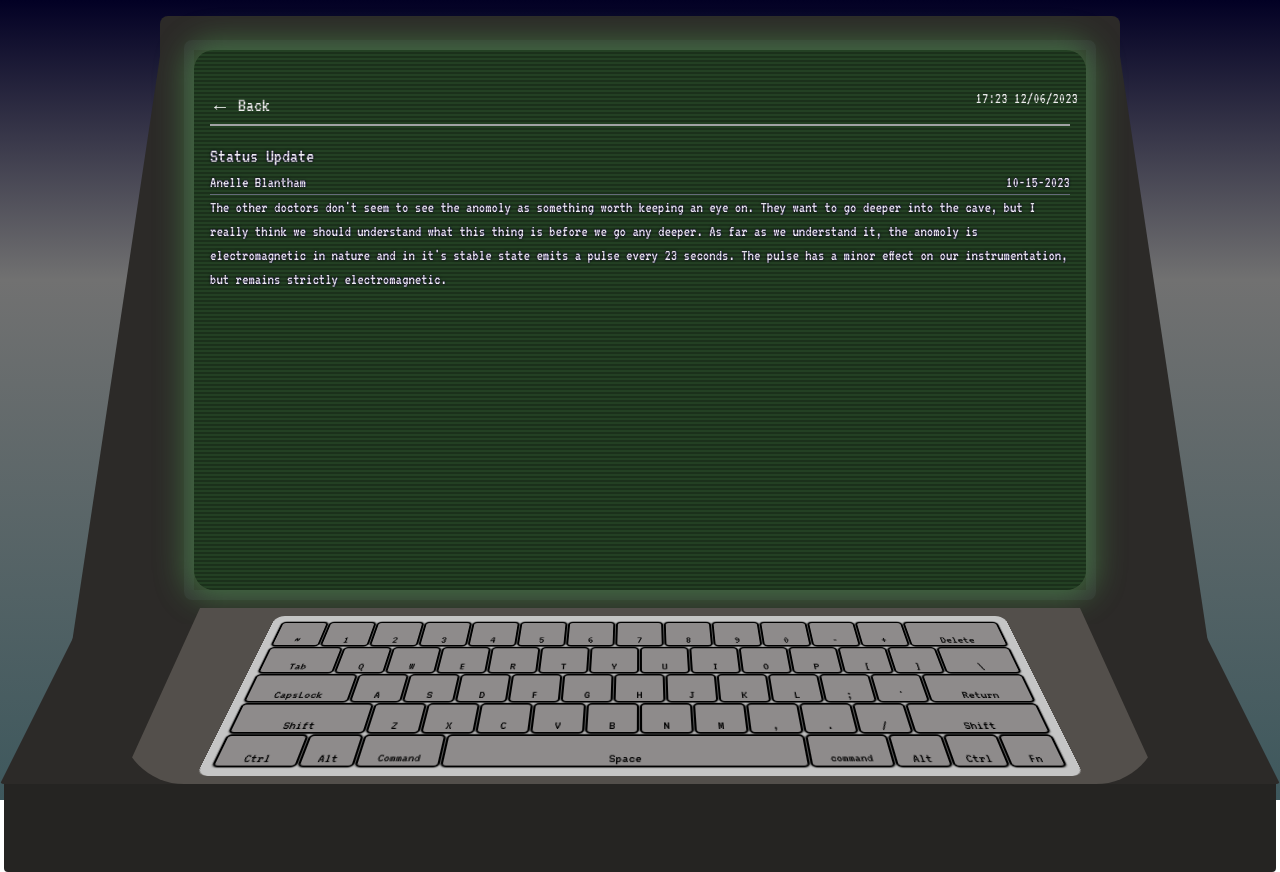
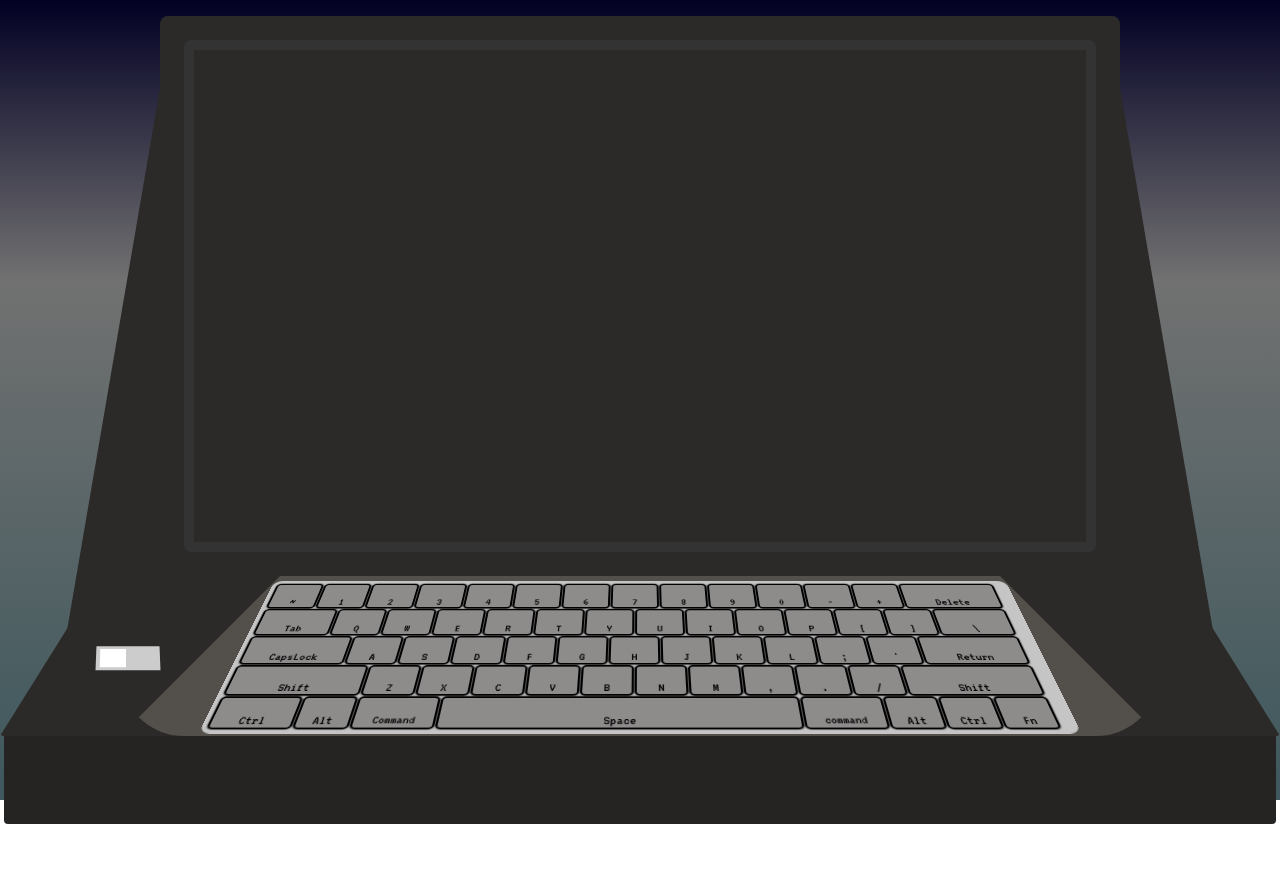
Before and after one commit to JonathanHumphrey/terminal-device, a Vue app: page /file/1 in a window 1280 px wide. After the commit the page ends 824 px from the top, so only its background shows below. Built offline with nearby package versions, Linux system fonts and the light colour scheme.

Commit message:
added power option

```diff
--- a/src/App.vue
+++ b/src/App.vue
@@ -1,5 +1,4 @@
 <script setup>
-import ScreenFrame from './components/ScreenFrame.vue';
 
 </script>
 
--- a/src/components/FileViewer.vue
+++ b/src/components/FileViewer.vue
@@ -51,14 +51,14 @@ const files = [
 
 <template>
     <ScreenFrame>
-        <div class="mt-4" v-if="files[id]">
+        <div class="m-4" v-if="files[id]">
             <h1 class="text-xl">{{ files[id].title}}</h1>
             <div class="flex justify-between border-b border-gray-500">
-                <h2>{{ files[id].author }}</h2>
+                <h2 class="ml-5">{{ files[id].author }}</h2>
                 <h2>{{ files[id].date }}</h2>
             </div>
-            <div>
-                <p>{{ files[id].text }}</p>
+            <div class="ml-5">
+                <p class="ml-5 text-lg">{{ files[id].text }}</p>
             </div>
         </div>
     </ScreenFrame>
--- a/src/components/Header.vue
+++ b/src/components/Header.vue
@@ -1,6 +1,7 @@
 <script setup>
 import router from '../router';
 import { onMounted, computed } from 'vue';
+
 
 const time = computed(() => getCurrentDateTime())
 
--- /dev/null
+++ b/src/components/Keyboard.vue
@@ -0,0 +1,147 @@
+<template>
+    <div class="keyboard-base">
+        <div class="key">~</div>
+        <div class="key">1</div>
+        <div class="key">2</div>
+        <div class="key">3</div>
+        <div class="key">4</div>
+        <div class="key">5</div>
+        <div class="key">6</div>
+        <div class="key">7</div>
+        <div class="key">8</div>
+        <div class="key">9</div>
+        <div class="key">0</div>
+        <div class="key">-</div>
+        <div class="key">+</div>
+        <div class="key delete">Delete</div>
+        <div class="key tab">Tab</div>
+        <div class="key">Q</div>
+        <div class="key">W</div>
+        <div class="key">E</div>
+        <div class="key">R</div>
+        <div class="key">T</div>
+        <div class="key">Y</div>
+        <div class="key">U</div>
+        <div class="key">I</div>
+        <div class="key">O</div>
+        <div class="key">P</div>
+        <div class="key">[</div>
+        <div class="key">]</div>
+        <div class="key backslash">\</div>
+        <div class="key capslock">CapsLock</div>
+        <div class="key">A</div>
+        <div class="key">S</div>
+        <div class="key">D</div>
+        <div class="key">F</div>
+        <div class="key">G</div>
+        <div class="key">H</div>
+        <div class="key">J</div>
+        <div class="key">K</div>
+        <div class="key">L</div>
+        <div class="key">;</div>
+        <div class="key">'</div>
+        <div class="key return">Return</div>
+        <div class="key leftshift">Shift</div>
+        <div class="key">Z</div>
+        <div class="key">X</div>
+        <div class="key">C</div>
+        <div class="key">V</div>
+        <div class="key">B</div>
+        <div class="key">N</div>
+        <div class="key">M</div>
+        <div class="key">,</div>
+        <div class="key">.</div>
+        <div class="key">/</div>
+        <div class="key rightshift">Shift</div>
+        <div class="key leftctrl">Ctrl</div>
+        <div class="key">Alt</div>
+        <div class="key command">Command</div>
+        <div class="key space">Space</div>
+        <div class="key command">command</div>
+        <div class="key">Alt</div>
+        <div class="key">Ctrl</div>
+        <div class="key">Fn</div>
+    </div>
+</template>
+
+<style scoped>
+.keyboard-base {
+  width: 50rem;
+    padding: 5px;
+    position: absolute;
+    bottom: -18rem;
+    left: 50%;
+    transform: translate(-50%, -50%) perspective(800px) rotateX(45deg); /* Adjust the perspective and rotation as needed */
+    background-color: rgb(197, 197, 197);
+    border-radius: 10px;
+    display: grid;
+    grid-template-columns: repeat(30, 25px);
+    grid-template-rows: repeat(5, 40px);
+    grid-gap: 1px;
+}
+
+.key {
+    background-color: rgb(142, 139, 139);
+    border: 2px solid black;
+    border-radius: 5px;
+    grid-column: span 2;
+    font-size: 15px;
+    text-align: center;
+    padding-top: 17px;
+    position: relative;
+    box-shadow:
+        -1px 1px 1px rgba(0, 0, 0, 0.2), /* top left */
+        1px 1px 1px rgba(0, 0, 0, 0.2), /* top right */
+        1px -1px 1px rgba(0, 0, 0, 0.2), /* bottom right */
+        -1px -1px 1px rgba(0, 0, 0, 0.2); /* bottom left */
+}
+
+
+.key:hover {
+  border: 1px solid #eeeeee;
+  cursor: pointer;
+  transform: translateY(3px); /* Adding a slight lift on hover */
+
+}
+
+.delete {
+    grid-column: span 4;
+}
+
+.tab {
+    grid-column: span 3;
+}
+
+.backslash {
+    grid-column: span 3;
+}
+
+.capslock {
+    grid-column: span 4;
+}
+
+.return {
+    grid-column: span 4;
+}
+
+.leftshift {
+    grid-column: span 5;
+}
+
+.rightshift {
+    grid-column: span 5;
+}
+
+.leftctrl {
+    grid-column: span 3;
+}
+
+.command {
+    grid-column: span 3;
+    font-size: 14px;
+}
+
+.space {
+    grid-column: span 13;
+}
+</style>
--- a/src/components/ScreenFrame.vue
+++ b/src/components/ScreenFrame.vue
@@ -1,15 +1,25 @@
 <script setup>
 import ScreenContent from './ScreenContent.vue';
 import Header from './Header.vue'
+import Keyboard from './Keyboard.vue';
+
+import { useAppStore } from '../stores/AppStore';
+const appStore = useAppStore()
+
+function togglePower() {
+
+  appStore.togglePower()
+  console.log(appStore.hasPower)
+}
 
 </script>
 
 <template>
     <div id="monitor">
         <div class="screen-wrap">
-          <div id="screen">
+          <div id="screen" v-show="appStore.hasPower">
             <Header />
-            <div id="crt">
+            <div id="crt" >
                 <div class="scanline"></div>
                 <div class="terminal">
                     <ScreenContent>
@@ -21,168 +31,94 @@ import Header from './Header.vue'
             </div>
           </div>
         </div>
-        <div class="trapezoid"></div>
+
+        <div class="trapezoid">
+          <div class="btn-group">
+            <label class="switch">
+              <input type="checkbox" v-model="appStore.hasPower" @click="togglePower">
+              <span class="slider"></span>
+            </label>
+          </div>
+        </div>
         <div class="trapezoid-2">
-          <div class="keyboard-base">
-        <div class="key">~</div>
-        <div class="key">1</div>
-        <div class="key">2</div>
-        <div class="key">3</div>
-        <div class="key">4</div>
-        <div class="key">5</div>
-        <div class="key">6</div>
-        <div class="key">7</div>
-        <div class="key">8</div>
-        <div class="key">9</div>
-        <div class="key">0</div>
-        <div class="key">-</div>
-        <div class="key">+</div>
-        <div class="key delete">Delete</div>
-        <div class="key tab">Tab</div>
-        <div class="key">Q</div>
-        <div class="key">W</div>
-        <div class="key">E</div>
-        <div class="key">R</div>
-        <div class="key">T</div>
-        <div class="key">Y</div>
-        <div class="key">U</div>
-        <div class="key">I</div>
-        <div class="key">O</div>
-        <div class="key">P</div>
-        <div class="key">[</div>
-        <div class="key">]</div>
-        <div class="key backslash">\</div>
-        <div class="key capslock">CapsLock</div>
-        <div class="key">A</div>
-        <div class="key">S</div>
-        <div class="key">D</div>
-        <div class="key">F</div>
-        <div class="key">G</div>
-        <div class="key">H</div>
-        <div class="key">J</div>
-        <div class="key">K</div>
-        <div class="key">L</div>
-        <div class="key">;</div>
-        <div class="key">'</div>
-        <div class="key return">Return</div>
-        <div class="key leftshift">Shift</div>
-        <div class="key">Z</div>
-        <div class="key">X</div>
-        <div class="key">C</div>
-        <div class="key">V</div>
-        <div class="key">B</div>
-        <div class="key">N</div>
-        <div class="key">M</div>
-        <div class="key">,</div>
-        <div class="key">.</div>
-        <div class="key">/</div>
-        <div class="key rightshift">Shift</div>
-        <div class="key leftctrl">Ctrl</div>
-        <div class="key">Alt</div>
-        <div class="key command">Command</div>
-        <div class="key space">Space</div>
-        <div class="key command">command</div>
-        <div class="key">Alt</div>
-        <div class="key">Ctrl</div>
-        <div class="key">Fn</div>
-    </div>
+          <Keyboard />
         </div>
         <div class="trapezoid-3"></div>
         <div class="trapezoid-4"></div>
         <div class="trapezoid-5"></div>
 
-
     </div>
 </template>
 
 <style scoped>
-.keyboard-base {
-  width: 50rem;
-    padding: 10px;
-    position: absolute;
-    bottom: -19rem;
-    left: 50%;
-    transform: translate(-50%, -50%) perspective(800px) rotateX(45deg); /* Adjust the perspective and rotation as needed */
-    background-color: rgb(197, 197, 197);
-    border-radius: 10px;
-    display: grid;
-    grid-template-columns: repeat(30, 25px);
-    grid-template-rows: repeat(5, 40px);
-    grid-gap: 1px;
+.btn-group{
+  position: relative;
+  z-index: 1;
+}
+/* The switch - the box around the slider */
+.switch {
+  position: absolute;
+  display: inline-block;
+  top: 22rem;
+  left: 3rem;
+  width: 4rem;
+  height: 34px;
+  transform: translate(-50%, -50%) perspective(800px) rotateX(45deg); /* Adjust the perspective and rotation as needed */
 }
 
-
-
-.key {
-    background-color: rgb(142, 139, 139);
-    border: 2px solid black;
-    border-radius: 5px;
-    grid-column: span 2;
-    font-size: 15px;
-    text-align: center;
-    padding-top: 17px;
-    position: relative;
-    box-shadow:
-        -1px 1px 1px rgba(0, 0, 0, 0.2), /* top left */
-        1px 1px 1px rgba(0, 0, 0, 0.2), /* top right */
-        1px -1px 1px rgba(0, 0, 0, 0.2), /* bottom right */
-        -1px -1px 1px rgba(0, 0, 0, 0.2); /* bottom left */
+/* Hide default HTML checkbox */
+.switch input {
+  opacity: 0;
+  width: 0;
+  height: 0;
 }
 
-
-.key:hover {
-  border: 1px solid #eeeeee;
+/* The slider */
+.slider {
+  position: absolute;
   cursor: pointer;
-  transform: translateY(3px); /* Adding a slight lift on hover */
+  top: 0;
+  left: 0;
+  right: 0;
+  bottom: 0;
+  background-color: #ccc;
+  -webkit-transition: .4s;
+  transition: .4s;
 
 }
 
-.delete {
-    grid-column: span 4;
+.slider:before {
+  position: absolute;
+  content: "";
+  height: 26px;
+  width: 26px;
+  left: 4px;
+  bottom: 4px;
+  background-color: white;
+  -webkit-transition: .4s;
+  transition: .4s;
 }
 
-.tab {
-    grid-column: span 3;
+input:checked + .slider {
+  background-color: #2196F3;
 }
 
-.backslash {
-    grid-column: span 3;
+input:focus + .slider {
+  box-shadow: 0 0 1px #2196F3;
 }
 
-.capslock {
-    grid-column: span 4;
+input:checked + .slider:before {
+  -webkit-transform: translateX(26px);
+  -ms-transform: translateX(26px);
+  transform: translateX(26px);
 }
 
-.return {
-    grid-column: span 4;
-}
-
-.leftshift {
-    grid-column: span 5;
-}
-
-.rightshift {
-    grid-column: span 5;
-}
-
-.leftctrl {
-    grid-column: span 3;
-}
-
-.command {
-    grid-column: span 3;
-    font-size: 14px;
-}
-
-.space {
-    grid-column: span 13;
-}
 .trapezoid {
   position: absolute;
   bottom: -5rem;
     border-top: 50px solid transparent;
     border-radius: .25rem;
-    border-bottom: 10rem solid #2c2a28; /* Adjust the height and color as needed */
+    border-bottom: 8rem solid #2c2a28; /* Adjust the height and color as needed */
     border-left: 5rem solid transparent;
     border-right: 5rem solid transparent;
     height: 30rem;
@@ -193,11 +129,11 @@ import Header from './Header.vue'
     bottom: -5rem;
     border-radius: 4rem;
     border-top: 50px solid transparent;
-    border-bottom: 11rem solid #534f4b; /* Adjust the height and color as needed */
-    border-left: 5rem solid transparent;
-    border-right: 5rem solid transparent;
-    height: 20rem;
+    border-bottom: 10rem solid #534f4b; /* Adjust the height and color as needed */
+    border-left: 10rem solid transparent;
+    border-right: 10rem solid transparent;
     width: 65rem; /* Adjust the width as needed */
+    z-index: 0;
   }
   .trapezoid-3{
     position: absolute;
@@ -205,7 +141,7 @@ import Header from './Header.vue'
     left:-6rem;
     bottom: .5rem;
     border-top: 50px solid transparent;
-    border-bottom: 40rem solid #2c2a28; /* Adjust the height and color as needed */
+    border-bottom: 35rem solid #2c2a28; /* Adjust the height and color as needed */
     border-left: 6rem solid transparent;
     border-right: 6rem solid transparent;
     height: 5rem;
@@ -219,7 +155,7 @@ import Header from './Header.vue'
     right:-6rem;
     bottom: .5rem;
     border-top: 50px solid transparent;
-    border-bottom: 40rem solid #2c2a28; /* Adjust the height and color as needed */
+    border-bottom: 35rem solid #2c2a28; /* Adjust the height and color as needed */
     border-left: 6rem solid transparent;
     border-right: 6rem solid transparent;
     height: 5rem;
@@ -434,19 +370,21 @@ import Header from './Header.vue'
 #screen {
     position: relative;
     width: 100%;
-    height: 67.5vmin;
-    padding: 1rem;
+    height: 30rem;
+    padding: .25rem;
     border-radius: 20px; /* Adjust the border-radius to control the bevel effect */
     background-color: #254425; /* Background color of the screen */
     overflow: hidden; /* Hide content outside the border */
     box-shadow: 0 0 30px 10px #56ae5672; /* Set the box-shadow for the glowing effect */
     animation: glow 4s infinite alternate;
+    animation: turnOn 2s forwards;
     z-index: 1;
 
 }
 .screen-wrap{
   border: 10px solid #333; /* Border color for the beveled edge */
   width: 100%;
+  height: 32rem;
   position: relative;
     width: 100%;
     margin-bottom: 5rem;
@@ -458,7 +396,8 @@ import Header from './Header.vue'
     margin: 1rem auto;
 	padding: 3vmin;
 	width: 60rem;
-  max-height: 100vh;
+  max-height: 90vh;
+  height: 40rem;
 	display: flex;
 	flex-direction: column;
 	align-items: center;
@@ -468,4 +407,16 @@ import Header from './Header.vue'
     position: relative;
 
 }
+
+@keyframes turnOn {
+  0% {
+    opacity: 0;
+  }
+  50% {
+    opacity: 1;
+  }
+  100% {
+    opacity: 1;
+  }
+}
 </style>
--- a/src/views/Files.vue
+++ b/src/views/Files.vue
@@ -1,6 +1,5 @@
 <script setup>
 import ScreenFrame from '../components/ScreenFrame.vue';
-import ScreenContent from '../components/ScreenContent.vue'
 
 import {useRoute} from 'vue-router'
 import { computed, ref } from 'vue';
@@ -35,7 +34,7 @@ const files = [
     },
     {
         id: 3,
-        text: "Progress has halted since my last update. Doctor Brannic has made a recovery, but refuses to delve deeper again. Wise man, in my opinion. A small group of doctors decided to prod more at the same location that Doctor Brannic first fell ill. They took a barometer, thermometer, geiger counter, and electromagnetic sensor. It seems that the anomoly, when deeper in the cave, has a deeper and more profound effect. Each of the instruments reported what we thought to be superficial effects is in fact reporting accurately. Each of the doctors recieved a near deadly dose of radiation exactly 10 seconds after the first electromagnetic pulse. All of the doctors in the exploratory party have passed. ",
+        text: "Progress has halted since my last update. Doctor Brannic has made a recovery, but refuses to delve deeper again. Wise man, in my opinion. A small group of doctors decided to prod more at the same location that Doctor Brannic first fell ill. They took a barometer, thermometer, geiger counter, and electromagnetic sensor. It seems that the anomoly, when deeper in the cave, has a deeper and more profound effect. Each of the instruments reported what we thought to be superficial effects is in fact reporting accurately. Each of the doctors recieved a near deadly dose of radiation exactly 10 seconds after the first electromagnetic pulse. Their condition quickly worsened due to the decompression sickness. All of the doctors in the exploratory party have passed. ",
         date: "10-18-2023",
         author: "Anelle Blantham",
         title: "Another Incident"
--- a/src/views/Home.vue
+++ b/src/views/Home.vue
@@ -1,6 +1,5 @@
 <script setup>
 import ScreenFrame from '../components/ScreenFrame.vue';
-import ScreenContent from '../components/ScreenContent.vue';
 </script>
 
 <template>
--- a/src/views/Terminal.vue
+++ b/src/views/Terminal.vue
@@ -1,5 +1,6 @@
 <script setup>
 import { ref } from 'vue';
+
 
 import ScreenFrame from '../components/ScreenFrame.vue';
 
```
Also changed, not shown: src/stores/AppStore.js (+8 -2 lines).
